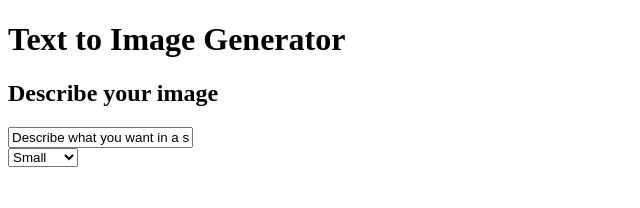
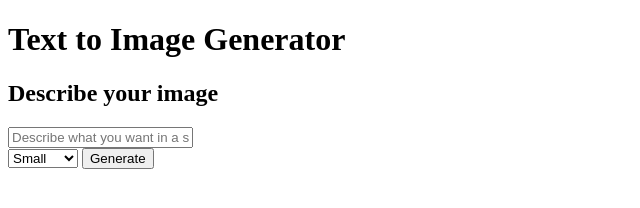
Before and after one commit to MoeMoeee/AI-image-generator, a website: page public/index.html in a window 1280 px wide. Shown: the whole page, without its empty margins (0-640 px from the left). Drawn offline with Linux system fonts and the light colour scheme.

Commit message:
html code

```diff
--- a/public/index.html
+++ b/public/index.html
@@ -13,12 +13,14 @@
 
     <!-- form  -->
     <form>
-        <input type="text" id="description-input" name="description-input" value="Describe what you want in a sentence"><br>
+        <input type="text" id="description-input" name="description-input" placeholder="Describe what you want in a sentence"><br>
         <select id="img-size">
             <option value="img-size-choice">Small</option>
             <option value="img-size-choice">Medium</option>
             <option value="img-size-choice">Large</option>
         </select>
+        <!-- submit button -->
+        <input type="submit" value="Generate">
     </form>
 </body>
 </html>
```
